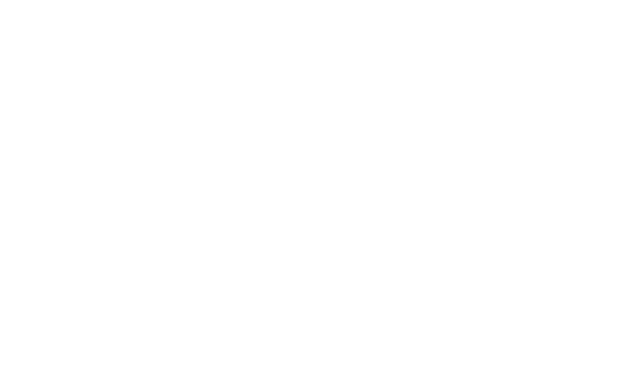
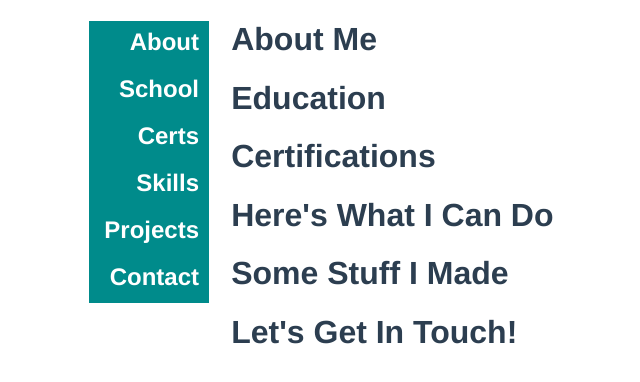
Before and after one commit to ajisakson/personalsite, a Vue app: page / in a window 1280 px wide. Shown: the top 382 px of the page, without its empty margins (156-796 px from the left). Built offline with nearby package versions, Linux system fonts and the light colour scheme.

Commit message:
Input simple HTML headings and formatted a navigation sidebar.

```diff
--- a/src/App.vue
+++ b/src/App.vue
@@ -36,8 +36,12 @@
     font-family: Avenir, Helvetica, Arial, sans-serif;
     -webkit-font-smoothing: antialiased;
     -moz-osx-font-smoothing: grayscale;
-  text-align: center;
+    text-align: left;
     color: #2c3e50;
-  margin-top: 60px;
+    margin-right: 25%;
+  }
+
+  h1 {
+    margin-left: 40%;
   }
 </style>
--- a/src/components/About.vue
+++ b/src/components/About.vue
@@ -1,6 +1,6 @@
 <template>
   <div>
-
+    <h1>About Me</h1>
   </div>
 </template>
 
--- a/src/components/Contact.vue
+++ b/src/components/Contact.vue
@@ -1,6 +1,6 @@
 <template>
   <div>
-
+    <h1>Let's Get In Touch!</h1>
   </div>
 </template>
 
--- a/src/components/EdCerts.vue
+++ b/src/components/EdCerts.vue
@@ -1,6 +1,7 @@
 <template>
  <div>
-
+   <h1>Education</h1>
+   <h1>Certifications</h1>
  </div>
 </template>
 
--- a/src/components/Header.vue
+++ b/src/components/Header.vue
@@ -1,6 +1,11 @@
 <template>
-  <div>
-
+  <div class="header">
+    <h2>About</h2>
+    <h2>School</h2>
+    <h2>Certs</h2>
+    <h2>Skills</h2>
+    <h2>Projects</h2>
+    <h2>Contact</h2>
   </div>
 </template>
 
@@ -11,5 +16,26 @@
 </script>
 
 <style scoped>
-
+.header {
+  float: left;
+  width: 120px;
+  margin-left: 25%;
+  text-align: right;
+  position: static;
+}
+h2{
+  padding-top: 7px;
+  padding-bottom: 5px;
+  padding-right: 10px;
+  display: block;
+  background: darkcyan;
+  color: #fff;
+  height: 35px;
+  margin-bottom: 0;
+  margin-top: 0;
+}
+h2:hover{
+  background: #2c3e50;
+  color: #fff;
+}
 </style>
--- a/src/components/Projects.vue
+++ b/src/components/Projects.vue
@@ -1,6 +1,6 @@
 <template>
   <div>
-
+    <h1>Some Stuff I Made</h1>
   </div>
 </template>
 
--- a/src/components/Skills.vue
+++ b/src/components/Skills.vue
@@ -1,6 +1,6 @@
 <template>
   <div>
-
+    <h1>Here's What I Can Do</h1>
   </div>
 </template>
 
```
Lines whose indentation alone changed are shown as unchanged.
